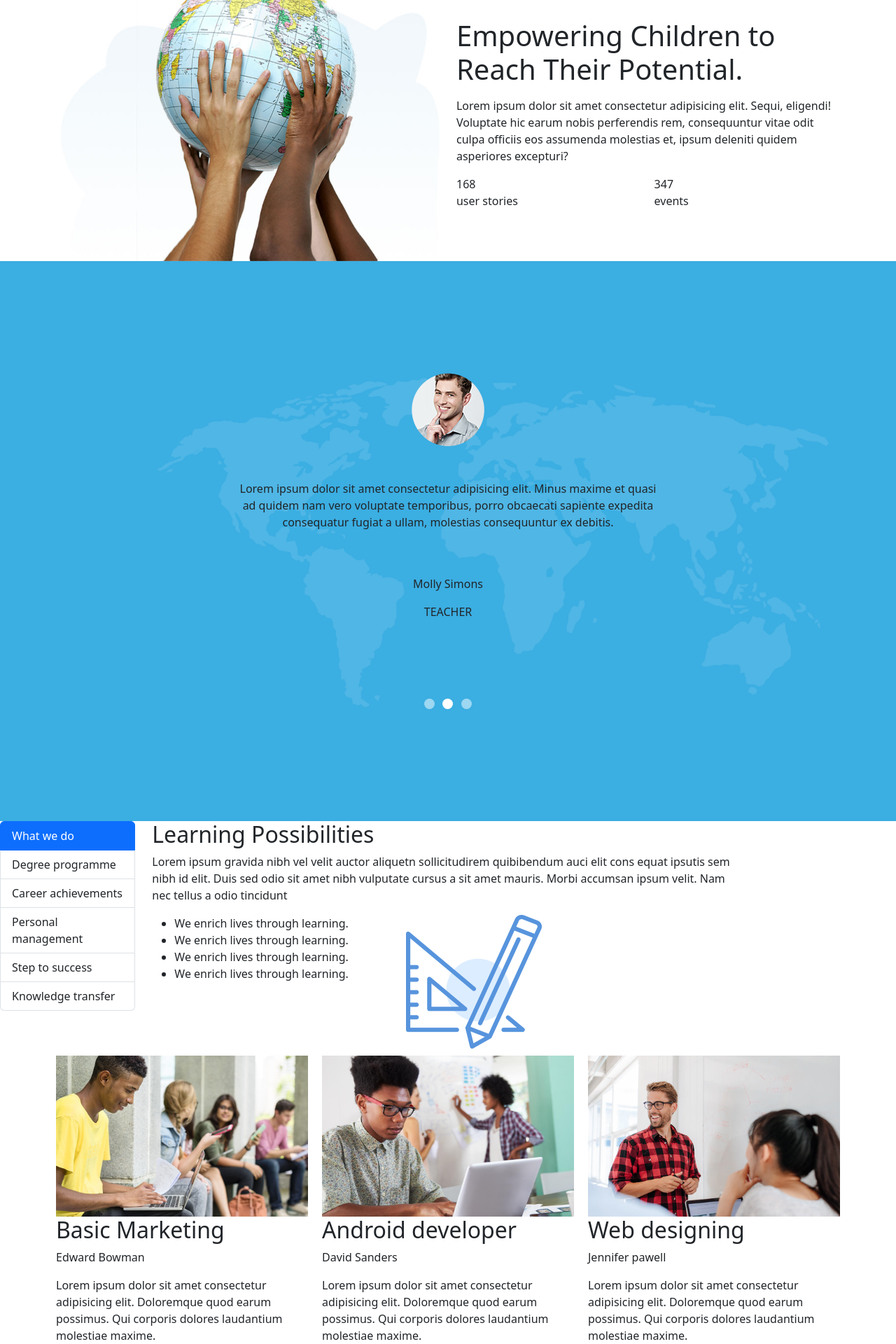
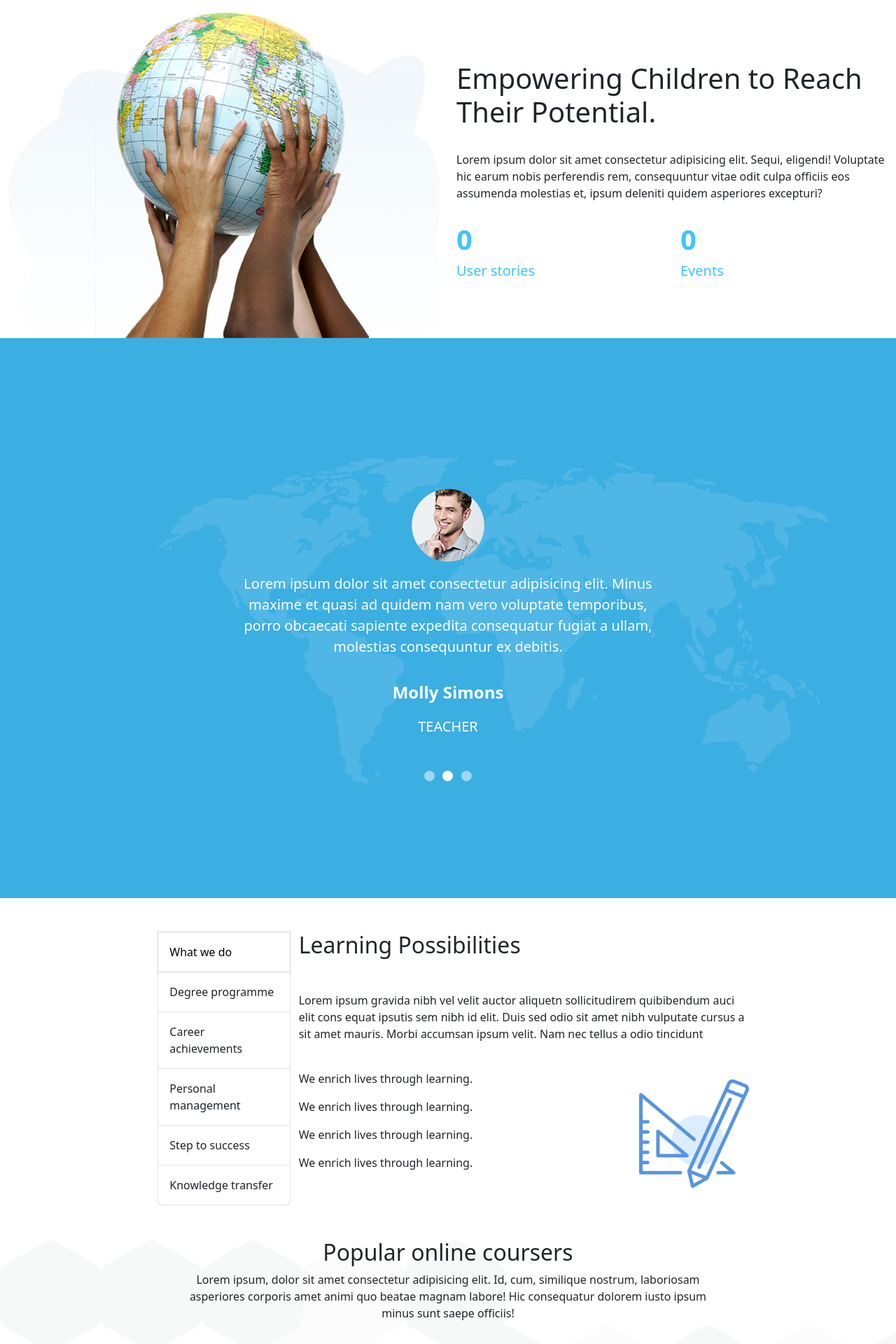
Before and after one commit to damirusso95/proj-html-vuejs, a Vue app: page / in a window 1280 px wide. Shown: the part 540-2460 px from the top of the page at 70% size. Built offline with nearby package versions, Linux system fonts and the light colour scheme.

Commit message:
un pò di style caroselli e card

```diff
--- a/index.html
+++ b/index.html
@@ -1,18 +1,23 @@
 <!doctype html>
 <html lang="en">
+
 <head>
   <meta charset="UTF-8" />
   <link rel="icon" type="image/svg+xml" href="/vite.svg" />
   <meta name="viewport" content="width=device-width, initial-scale=1.0" />
-    <link rel="preconnect" href="https://fonts.googleapis.com">
-<link rel="preconnect" href="https://fonts.gstatic.com" crossorigin>
-<link href="https://fonts.googleapis.com/css2?family=Merriweather:ital,wght@0,300;0,400;0,700;0,900;1,300;1,400;1,700;1,900&display=swap" rel="stylesheet">
+  <!-- fontawesome -->
+  <link rel="stylesheet" href="https://cdnjs.cloudflare.com/ajax/libs/font-awesome/6.5.2/css/all.min.css"
+    integrity="sha512-SnH5WK+bZxgPHs44uWIX+LLJAJ9/2PkPKZ5QiAj6Ta86w+fsb2TkcmfRyVX3pBnMFcV7oQPJkl9QevSCWr3W6A=="
+    crossorigin="anonymous" referrerpolicy="no-referrer" />
   <!-- link bootstrap -->
-    <link href="https://cdn.jsdelivr.net/npm/bootstrap@5.0.2/dist/css/bootstrap.min.css" rel="stylesheet" integrity="sha384-EVSTQN3/azprG1Anm3QDgpJLIm9Nao0Yz1ztcQTwFspd3yD65VohhpuuCOmLASjC" crossorigin="anonymous">
+  <link href="https://cdn.jsdelivr.net/npm/bootstrap@5.0.2/dist/css/bootstrap.min.css" rel="stylesheet"
+    integrity="sha384-EVSTQN3/azprG1Anm3QDgpJLIm9Nao0Yz1ztcQTwFspd3yD65VohhpuuCOmLASjC" crossorigin="anonymous">
   <title>icademy</title>
 </head>
+
 <body>
   <div id="app"></div>
   <script type="module" src="/src/main.js"></script>
 </body>
+
 </html>
--- a/src/components/Behavior.vue
+++ b/src/components/Behavior.vue
@@ -92,7 +92,8 @@
   </script>
 
 <template>
-    <div class="row">
+  <div class=" boxed container-fluid">
+    <div class="row justify-content-center my-5">
       <div class="col-2">
         <div class="list-group" id="list-tab" role="tablist">
           <a
@@ -109,7 +110,7 @@
           </a>
         </div>
       </div>
-      <div class="col-8">
+      <div class="col-6 p-0">
         <div class="tab-content" id="nav-tabContent">
           <div
             v-for="(tab, index) in tabs"
@@ -117,19 +118,19 @@
             :class="['tab-pane', 'fade', { 'show active': index === 0 }]"
             :id="tab.id"
             role="tabpanel"
-            :aria-labelledby="tab.id + '-tab'"
-          >
-            <div>
+            :aria-labelledby="tab.id + '-tab'">
+            <div class="prova">
 
-              <h2>{{ tab.contentTitle }}</h2>
-              <p>{{ tab.content }}</p>
-              <div class="row">
-                <div class="col-5">
-                  <ul>
-                    <li v-for="(item, itemIndex) in tab.listItems" :key="itemIndex">{{ item }}</li>
+              <h2 class="mb-5">{{ tab.contentTitle }}</h2>
+              <div class="col"><p>{{ tab.content }}</p></div>
+
+              <div class="row justify-content-between">
+                <div class="col-8 mt-3">
+                  <ul class="p-0">
+                    <li v-for="(item, itemIndex) in tab.listItems" :key="itemIndex" class="py-2">{{ item }}</li>
                   </ul>
                 </div>
-                <div class="col-3">
+                <div class="col-3 align-self-end p-0">
                   <img :src="tab.imgSrc" alt="" />
                 </div>
               </div>
@@ -138,9 +139,34 @@
         </div>
       </div>
     </div>
+  </div>
   </template>
 
 
 
-  <style>
+  <style scoped>
+  .boxed{
+    max-width: 1400px;
+  }
+
+  img{
+   width: 95%;
+  }
+  li{
+    list-style: none;
+  }
+
+  a{
+    padding: 1rem;
+  }
+  .list-group-item.active{
+    background-color: white;
+    color: black;
+    border-color: lightgray;
+  }
+
+  .list-group-item:first-child{
+    border-radius: 0;
+    border: solid 2px color lightgrey;
+  }
   </style>
--- a/src/components/CardContainer.vue
+++ b/src/components/CardContainer.vue
@@ -8,55 +8,69 @@ export default {
                     title: "Bussines english",
                     name: "Preston Marshall",
                     content: "Lorem ipsum dolor sit amet consectetur adipisicing elit. Doloremque quod earum possimus. Qui corporis dolores laudantium molestiae maxime.",
-                    imgSrc: new URL('../assets/img/course-1-f-img.jpg', import.meta.url).href
+                    imgSrc: new URL('../assets/img/course-1-f-img.jpg', import.meta.url).href,
+                    tag: "Bussines"
+
                 },
                 {
                     title: "Social computing",
                     name: "David Sanders",
                     content: "Lorem ipsum dolor sit amet consectetur adipisicing elit. Doloremque quod earum possimus. Qui corporis dolores laudantium molestiae maxime.",
-                    imgSrc: new URL('../assets/img/course-2-f-img.jpg', import.meta.url).href
+                    imgSrc: new URL('../assets/img/course-2-f-img.jpg', import.meta.url).href,
+                    tag: "Programming"
+
                 },
                 {
                     title: "Learn Spanish",
                     name: "Jennie king",
                     content: "Lorem ipsum dolor sit amet consectetur adipisicing elit. Doloremque quod earum possimus. Qui corporis dolores laudantium molestiae maxime.",
-                    imgSrc: new URL('../assets/img/course-3-f-img.jpg', import.meta.url).href
+                    imgSrc: new URL('../assets/img/course-3-f-img.jpg', import.meta.url).href,
+                    tag: "Languages"
+
                 },
                 {
                     title: "Basic Marketing",
                     name: "Edward Bowman",
                     content: "Lorem ipsum dolor sit amet consectetur adipisicing elit. Doloremque quod earum possimus. Qui corporis dolores laudantium molestiae maxime.",
-                    imgSrc: new URL('../assets/img/course-4-f-img.jpg', import.meta.url).href
+                    imgSrc: new URL('../assets/img/course-4-f-img.jpg', import.meta.url).href,
+                    tag: "Bussines"
+
                 },
                 {
                     title: "Android developer",
                     name: "David Sanders",
                     content: "Lorem ipsum dolor sit amet consectetur adipisicing elit. Doloremque quod earum possimus. Qui corporis dolores laudantium molestiae maxime.",
-                    imgSrc: new URL('../assets/img/course-5-f-img.jpg', import.meta.url).href
+                    imgSrc: new URL('../assets/img/course-5-f-img.jpg', import.meta.url).href,
+                    tag: "Programming"
+
                 },
                 {
                     title: "Web designing",
                     name: "Jennifer pawell",
                     content: "Lorem ipsum dolor sit amet consectetur adipisicing elit. Doloremque quod earum possimus. Qui corporis dolores laudantium molestiae maxime.",
-                    imgSrc: new URL('../assets/img/course-6-f-img.jpg', import.meta.url).href
+                    imgSrc: new URL('../assets/img/course-6-f-img.jpg', import.meta.url).href,
+                    tag: "Programming"
                 },
                 {
                     title: "Financial modeling",
                     name: "Edward Bowman",
                     content: "Lorem ipsum dolor sit amet consectetur adipisicing elit. Doloremque quod earum possimus. Qui corporis dolores laudantium molestiae maxime.",
-                    imgSrc: new URL('../assets/img/course-12-f-img.jpg', import.meta.url).href
+                    imgSrc: new URL('../assets/img/course-12-f-img.jpg', import.meta.url).href,
+                    tag: "Bussines"
                 },
                 {
                     title: "Academic english",
                     name: "Dave Robbins",
                     content: "Lorem ipsum dolor sit amet consectetur adipisicing elit. Doloremque quod earum possimus. Qui corporis dolores laudantium molestiae maxime.",
-                    imgSrc: new URL('../assets/img/course-8-f-img.jpg', import.meta.url).href
+                    imgSrc: new URL('../assets/img/course-8-f-img.jpg', import.meta.url).href,
+                    tag: "Languages"
                 },
                 {
                     title: "Modern psychology",
                     name: "Kathryn Webb",
                     content: "Lorem ipsum dolor sit amet consectetur adipisicing elit. Doloremque quod earum possimus. Qui corporis dolores laudantium molestiae maxime.",
-                    imgSrc: new URL('../assets/img/course-9-f-img.jpg', import.meta.url).href
+                    imgSrc: new URL('../assets/img/course-9-f-img.jpg', import.meta.url).href,
+                    tag: "Languages"
                 },
             ],
             // Indice di partenza per il gruppo di card da visualizzare
@@ -109,20 +123,37 @@ export default {
 </script>
 
 <template>
-    <div>
+    <div class="container-fluid  px-5 boxed">
+        <div class="row justify-content-center text-center my-5">
+            <div class="col-8">
+                <h2>Popular online coursers</h2>
+                <p>Lorem ipsum, dolor sit amet consectetur adipisicing elit. Id, cum, similique nostrum, laboriosam
+                    asperiores corporis amet animi quo beatae magnam labore! Hic consequatur dolorem iusto ipsum minus
+                    sunt saepe officiis!</p>
+            </div>
+        </div>
         <!-- Contenitore principale del carosello -->
         <div class="container">
             <div class="row">
                 <!-- Visualizza le card in blocchi da 3 -->
-                <div v-for="(card, index) in displayedCards"  class="card col-4">
+                <div v-for="(card, index) in displayedCards" class="card col-4">
                     <!-- Immagine della card -->
                     <img :src="card.imgSrc" alt="">
                     <!-- Titolo della card -->
-                    <h2>{{ card.title }}</h2>
+                    <div class="row align-items-center">
+                        <div class="col-9">
+                            <h2>{{ card.title }}</h2>
+                        </div>
+                        <div class="col-1"><span class="badge rounded-pill bg-primary ">Primary</span></div>
+                    </div>
                     <!-- nome -->
                     <p>{{ card.name }}</p>
                     <!-- Contenuto della card -->
                     <p>{{ card.content }}</p>
+                    <div class="icon-container">
+                        <span><i class="fa-solid fa-user" style="color: #B9B9B9;"> 0</i></span>
+                        <span class="px-3"><i class="fa-solid fa-tag" style="color: #B9B9B9;">  {{ card.tag }}</i></span>
+                    </div>
                 </div>
             </div>
         </div>
@@ -130,13 +161,22 @@ export default {
         <!-- Contenitore dei pallini di navigazione -->
         <div class="dots-container">
             <!-- Crea un pallino per ogni gruppo di card -->
-            <span v-for="(dot, index) in totalDots"  class="dot"
-                :class="{ active: startIndex / cardsPerPage === index }" @click="goToPage(index)"></span>
+            <span v-for="(dot, index) in totalDots" class="dot" :class="{ active: startIndex / cardsPerPage === index }"
+                @click="goToPage(index)"></span>
         </div>
     </div>
 </template>
 
 <style scoped>
+.container-fluid {
+    background-image: url("../assets/img/background-pattern.jpg");
+    background-size: cover;
+}
+.icon-container{
+    font-size: 12px;
+    padding: 1rem 0;
+}
+
 .card {
     padding: 10px;
     margin-bottom: 10px;
@@ -164,4 +204,8 @@ export default {
 .dot.active {
     background-color: #2873ff;
 }
+
+.boxed {
+    max-width: 1400px;
+}
 </style>
--- a/src/components/Carousel.vue
+++ b/src/components/Carousel.vue
@@ -48,22 +48,19 @@ export default {
   mounted() {
     this.startAutoScroll();
   },
-  beforeDestroy() {
-    this.stopAutoScroll();
-  }
 };
 </script>
 
 <template>
-  <div class="CS_bg">
+  <div class="CS_bg boxed">
     <div class="container d-flex flex-column align-items-center w-50 text-center">
       <div class="py-5" v-for="(slide, index) in slides" :key="index" v-show="index === currentIndex">
         <img :src="slide.imgSrc" alt="Slide image">
-        <p class="py-5">{{ slide.text }}</p>
-        <p>{{ slide.subText1 }}</p>
-        <p>{{ slide.subText2 }}</p>
+        <p class="py-3">{{ slide.text }}</p>
+        <p class="fs-4 fw-bolder">{{ slide.subText1 }}</p>
+        <p class=" fs-8 m-0">{{ slide.subText2 }}</p>
       </div>
-      <div class="button-container py-5">
+      <div class="button-container py-0">
         <button v-for="(slide, index) in slides" :key="index" :class="{ active: index === currentIndex }"
           @click="goToSlide(index)" class="indicator"></button>
       </div>
@@ -76,7 +73,7 @@ export default {
 .CS_bg {
   width: 100%;
   background-image: url('../assets/img/h5-parallax-img-1.png');
-  background-size:cover;
+  background-size: cover;
   background-attachment: fixed;
   padding: 2rem 0;
   height: 100vh;
@@ -84,6 +81,11 @@ export default {
   align-items: center;
   justify-content: center;
   text-align: center;
+}
+
+p {
+  color: #ffffff;
+  font-size: 20px;
 }
 
 /* Stile per il bottone attivo */
@@ -107,4 +109,5 @@ export default {
   border: none;
   cursor: pointer;
 }
+
 </style>
--- a/src/components/MainSection1.vue
+++ b/src/components/MainSection1.vue
@@ -1,8 +1,58 @@
 <script>
-
+export default {
+    name: 'Counter',
+    data() {
+        return {
+            // Valore iniziale del primo contatore
+            counter1: 0,
+            // Valore massimo del primo contatore
+            maxCounter1: 168,
+            counter2: 0,
+            maxCounter2: 347,
+            // Variabile per memorizzare l'intervallo del primo contatore
+            interval1: null,
+            interval2: null,
+            // Velocità di incremento in millisecondi
+            speed: 20,
+            speed2: 10,
+            // verifica se i contatori sono già partiti
+            hasStarted: false
+        };
+    },
+    methods: {
+        startCounter1() {
+            clearInterval(this.interval1);
+            this.interval1 = setInterval(() => {
+                if (this.counter1 < this.maxCounter1) {
+                    this.counter1++;
+                } else {
+                    clearInterval(this.interval1);
+                }
+            }, this.speed);
+        },
+        startCounter2() {
+            clearInterval(this.interval2);
+            this.interval2 = setInterval(() => {
+                if (this.counter2 < this.maxCounter2) {
+                    this.counter2++;
+                } else {
+                    clearInterval(this.interval2);
+                }
+            }, this.speed2);
+        },
+        handleMouseOver() {
+            if (!this.hasStarted) {
+                this.hasStarted = true;
+                this.startCounter1();
+                this.startCounter2();
+            }
+        }
+    },
+};
 </script>
 
 <template>
+    <div>
         <!-- Prima sezione  -->
         <!-- Container per la sezione -->
         <div class="container-fluid ST_Border my-5">
@@ -12,9 +62,10 @@
                     <div>
                         <h2 class="py-2 fs-1">The trasted name for in-Home tutoring.</h2>
                         <p>Lorem ipsum dolor sit amet consectetur adipisicing elit. Sequi, eligendi! Voluptate hic earum
-                        nobis perferendis rem, consequuntur vitae odit culpa officiis eos assumenda molestias et, ipsum
+                            nobis perferendis rem, consequuntur vitae odit culpa officiis eos assumenda molestias et,
+                            ipsum
                             deleniti quidem asperiores excepturi?</p>
-                    <a href="">LEARN MORE</a>
+                        <a class="fw-bolder" href="">LEARN MORE</a>
                     </div>
                 </div>
                 <!-- Image column -->
@@ -24,9 +75,10 @@
             </div>
         </div>
 
-    <!-- seconda sezione  -->
+
+        <!-- seconda sezione -->
         <!-- Container sezione 2 -->
-    <div class="container-fluid ">
+        <div class=" boxed container-fluid" @mouseover="handleMouseOver">
             <div class="row boxed justify-content-center">
 
                 <!-- Image column -->
@@ -37,17 +89,19 @@
                 <div class="col-6 d-flex align-items-center">
                     <div>
                         <h2 class="py-2 fs-1">Empowering Children to Reach Their Potential.</h2>
-                    <p>Lorem ipsum dolor sit amet consectetur adipisicing elit. Sequi, eligendi! Voluptate hic earum
-                        nobis perferendis rem, consequuntur vitae odit culpa officiis eos assumenda molestias et, ipsum
+                        <p class="my-4">Lorem ipsum dolor sit amet consectetur adipisicing elit. Sequi, eligendi! Voluptate hic earum
+                            nobis perferendis rem, consequuntur vitae odit culpa officiis eos assumenda molestias et,
+                            ipsum
                             deleniti quidem asperiores excepturi?</p>
                         <div class="row">
                             <div class="col-6">
-                            <span>168</span>
-                            <p>user stories</p>
+                                <span class="counter-color  fw-bold fs-1">{{ counter1 }}</span>
+                                <p class="counter-color fs-5">User stories</p>
                             </div>
                             <div class="col-6">
-                            <span>347</span>
-                            <p>events</p>
+                                <span class="counter-color  fw-bold fs-1">{{ counter2 }}</span>
+                                <p class="counter-color fs-5">Events</p>
+                            </div>
                         </div>
                     </div>
                 </div>
@@ -57,12 +111,18 @@
 </template>
 
 <style scoped>
-.boxed {
-    width: 90%;
-    margin: 0 auto;
+
+a{
+    text-decoration: none;
+    color: #40C4FF;
+}
+.counter-color{
+    color: #40C4FF;
+
 }
 
-.ST_Border {
-    border-bottom: solid lightgrey 2px;
+.boxed{
+    max-width: 1400px;
 }
+
 </style>
--- a/src/style.css
+++ b/src/style.css
@@ -6,5 +6,5 @@
 }
 
 body{
-
-}
+font-family: sans-serif;
+background-color: black;}
```
Lines whose indentation alone changed are shown as unchanged.
